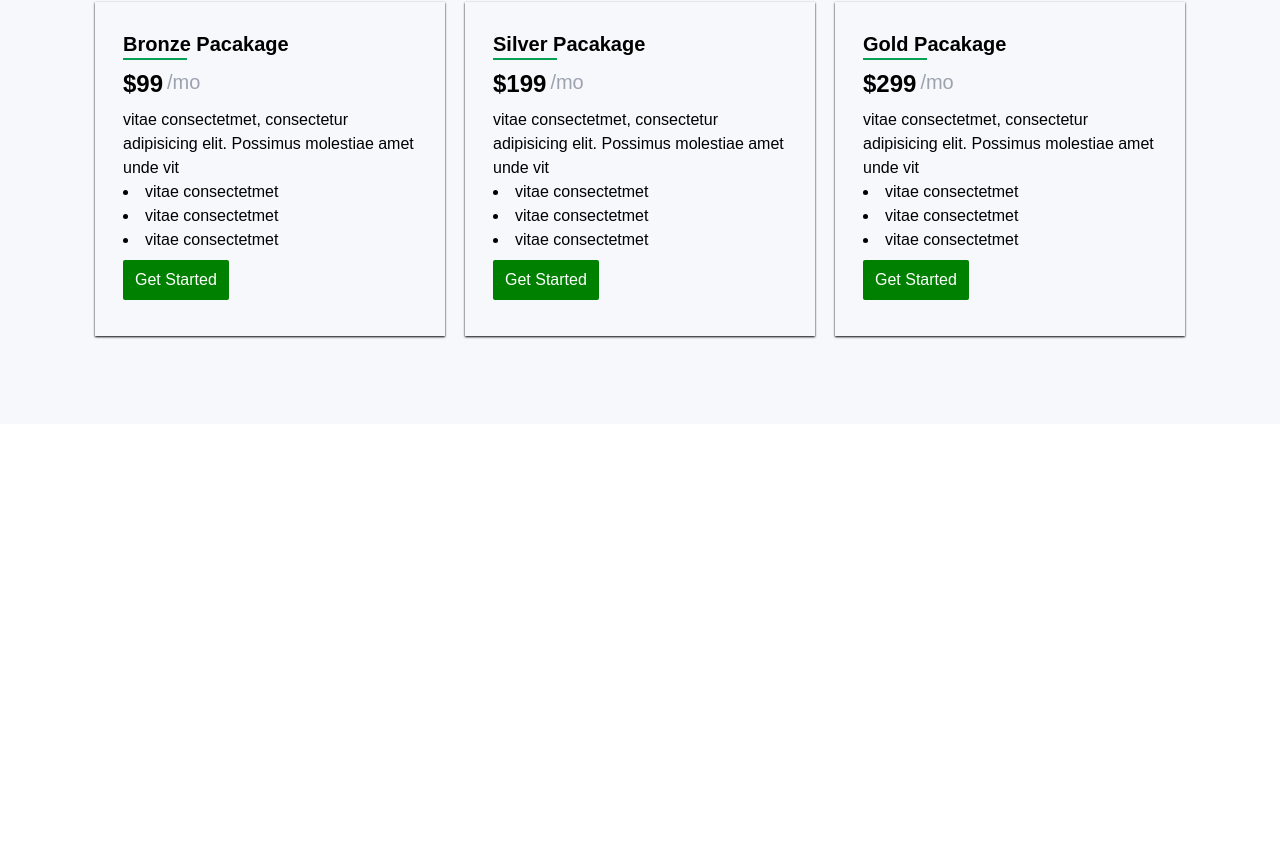
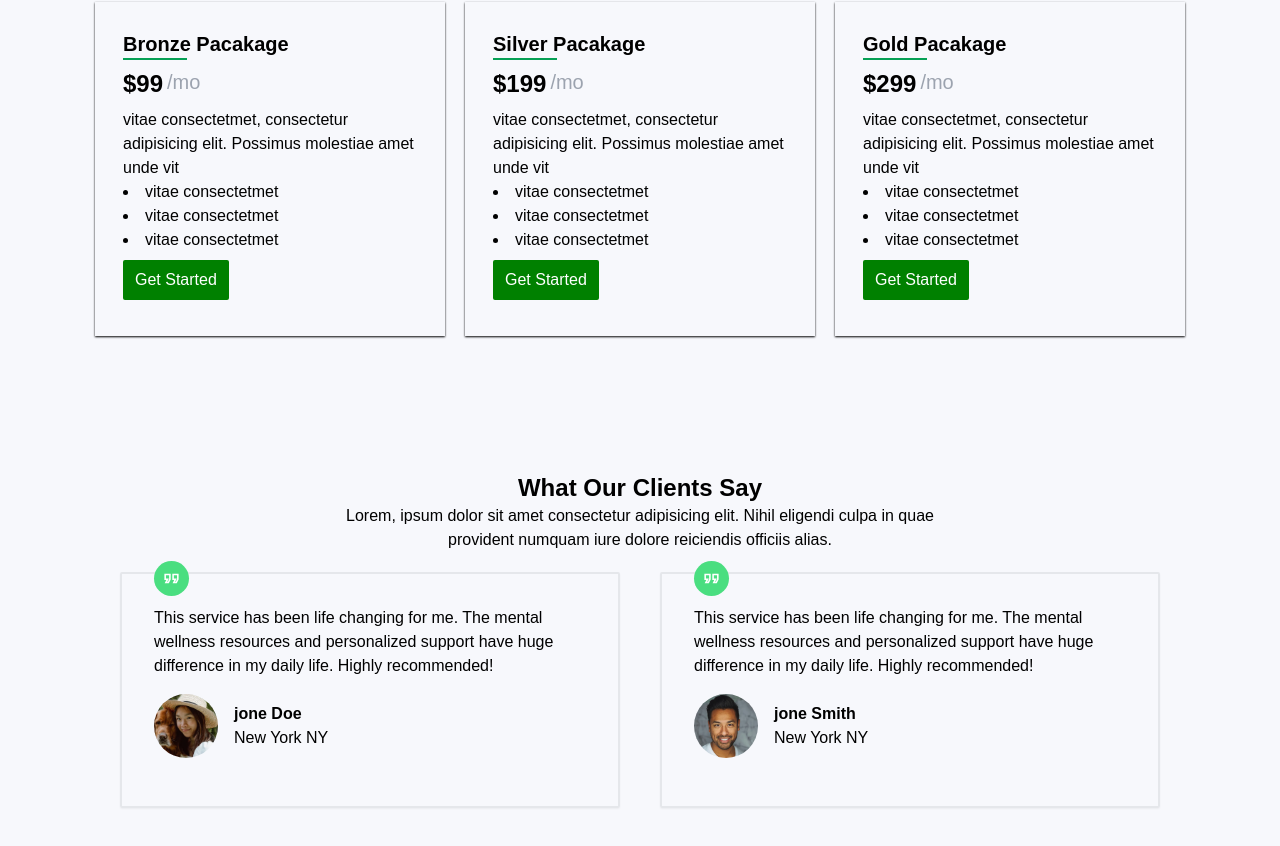
Before and after one commit to Skulldued/ReactProject, a React (Vite) app: page / in a window 1280 px wide. Shown: the part 2674-3520 px from the top of the page. Before the commit the page ends 3098 px from the top, so only its background shows below. Built offline with nearby package versions, Linux system fonts and the light colour scheme.

Commit message:
Created Testimonial section successfully

```diff
--- a/src/App.jsx
+++ b/src/App.jsx
@@ -5,6 +5,7 @@ import Services from "./component/services";
 import About from "./component/about";
 import WorkingStp from "./component/WorkingStp";
 import Pricing from "./component/Pricing";
+import Testimonial from "./component/Testimonial";
 const App = () => {
   return (
     <div className="font-primary  ">
@@ -14,6 +15,7 @@ const App = () => {
       <About/>
       <WorkingStp/>
       <Pricing/>
+      <Testimonial/>
     </div>
   );
 };
--- /dev/null
+++ b/src/component/Testimonial.jsx
@@ -0,0 +1,48 @@
+import React from 'react'
+import { Testi } from '../constant/constant'
+import FormatQuoteOutlinedIcon from '@mui/icons-material/FormatQuoteOutlined';
+const Testimonial = () => {
+  return (
+    <div className='w-full bg-[#f7f8fc] py-12'>
+      <div className='container mx-auto'>
+          <div className='px-10'>
+            <h2 className='font-bold text-2xl text-center'>What Our Clients Say</h2>
+            <p className=' text-center'>Lorem, ipsum dolor sit amet consectetur adipisicing elit. Nihil eligendi culpa in quae <br></br> provident numquam iure dolore reiciendis officiis alias.</p>
+          </div>
+          <div className='flex justify-center my-5'>
+          <div className='flex md:flex-row flex-col  gap-10 px-5'>
+            {
+               Testi.map((items,index)=>(
+                <div className='lg:w-[500px] border-2 relative rounded-sm shadow-sm p-8' key={index}>
+                  <div>
+                     <div>
+                        <FormatQuoteOutlinedIcon
+                        className='absolute top-[-13px] text-white  bg-green-400 rounded-full p-2'
+                        fontSize='large'
+                        />
+                     </div>
+                    <p>{items.review}</p>
+                    <div className='flex gap-4'>
+                       <div className='my-4 flex items-center'>
+                        <img
+                        src={items.image}
+                        className='w-16  rounded-full'
+                         alt="" />
+                         <div className='px-4'>
+                            <h4 className='font-bold '>{items.name}</h4>
+                            <p>{items.location}</p>
+                         </div>
+                       </div>
+                    </div>
+                  </div>
+                </div>
+               ))
+            }
+          </div>
+          </div>
+      </div>
+    </div>
+  )
+}
+
+export default Testimonial
--- a/src/constant/constant.js
+++ b/src/constant/constant.js
@@ -1,3 +1,7 @@
+
+import review1 from "../assets/review1.webp";
+import review2 from "../assets/review2.webp";
+
 export const navLink = [
     {
         id:"0",
@@ -20,3 +24,20 @@ export const navLink = [
         title :"Testimonials",
     },
 ]
+
+export const Testi = [
+    {
+        name : "jone Doe",
+        location : "New York NY",
+        review : "This service has been life changing for me. The mental wellness resources and personalized support have huge difference in my daily life. Highly recommended!",
+        image : review1,
+
+    },
+    {
+        name : "jone Smith",
+        location : "New York NY",
+        review : "This service has been life changing for me. The mental wellness resources and personalized support have huge difference in my daily life. Highly recommended!",
+        image : review2,
+
+    }
+]
```
